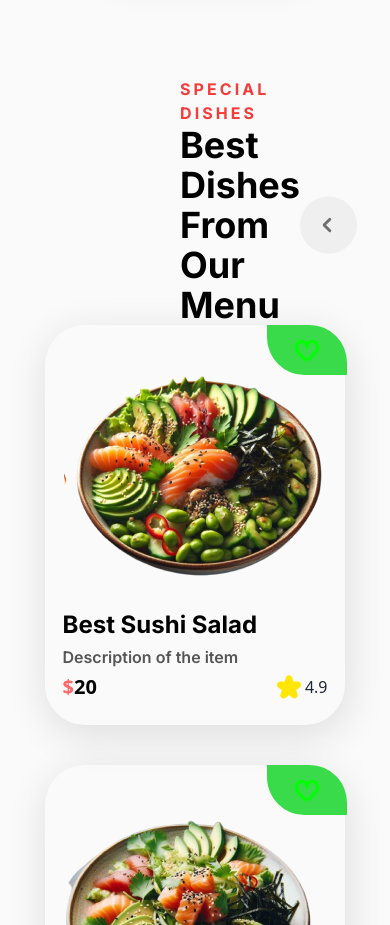
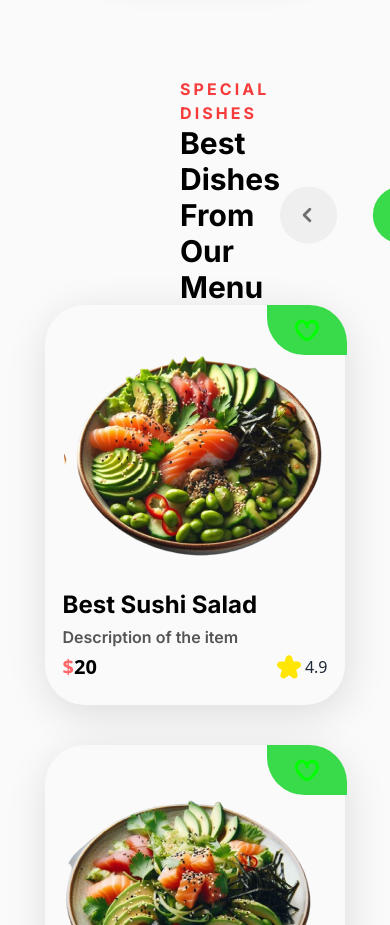
Before and after one commit to Maxwell011/sushi-experience, a React (Vite) app: page / in a window 390 px wide. Shown: the part 1760-2685 px from the top of the page. Built offline with nearby package versions, Linux system fonts and the light colour scheme.

Commit message:
Changed the code to be responsive

```diff
--- a/src/components/SpecialDishes.tsx
+++ b/src/components/SpecialDishes.tsx
@@ -13,7 +13,7 @@ const SpecialDishes = () => {
             special dishes
           </h2>
           <div className="flex justify-between items-center mx-[90px]">
-            <h1 className="text-normal-black text-4xl font-bold w-[453px] font-inter">
+            <h1 className="text-normal-black text-3xl font-bold w-[453px] font-inter">
               Best Dishes From Our Menu{" "}
             </h1>
             <p>
```
